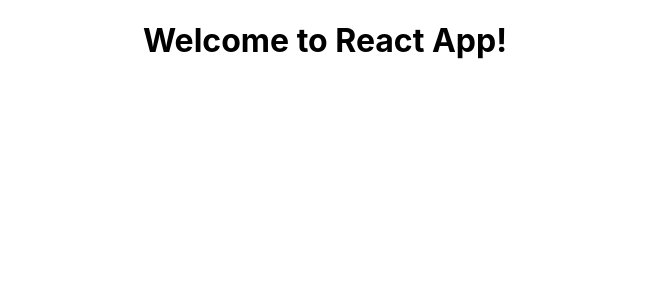
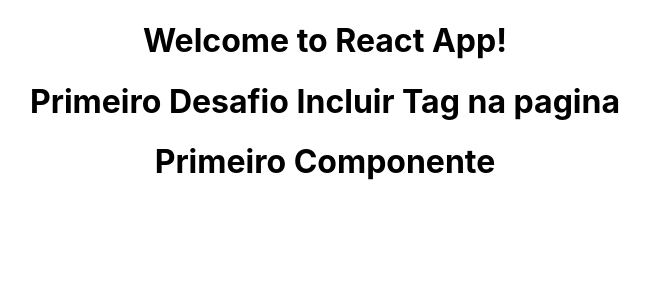
Before and after one commit to thallysonsalazar2025/CursoReact, a React (Create React App) app: page / in a window 1280 px wide. Shown: the top 300 px of the page, without its empty margins (315-965 px from the left). Built offline with nearby package versions, Linux system fonts and the light colour scheme.

Commit message:
[REACT-001] Cria o primeiro component e importa

```diff
--- a/src/App.css
+++ b/src/App.css
@@ -21,7 +21,7 @@
   align-items: center;
   justify-content: center;
   font-size: calc(10px + 2vmin);
-  color: white;
+  color: #a8efd1;
 }
 
 .App-link {
--- a/src/App.tsx
+++ b/src/App.tsx
@@ -1,11 +1,13 @@
 import React from 'react';
-import logo from './logo.svg';
 import './App.css';
+import FirstComponents from './components/FirstComponents';
 
 function App() {
   return (
     <div className="App">
      <h1>Welcome to React App!</h1>
+        <h1>Primeiro Desafio Incluir Tag na pagina</h1>
+        <FirstComponents />
     </div>
   );
 }
--- /dev/null
+++ b/src/components/FirstComponents.js
@@ -0,0 +1,10 @@
+const FirstComponents = () => {
+
+    return (
+        <div>
+            <h1>Primeiro Componente</h1>
+        </div>
+    );
+};
+
+export default FirstComponents;
```
